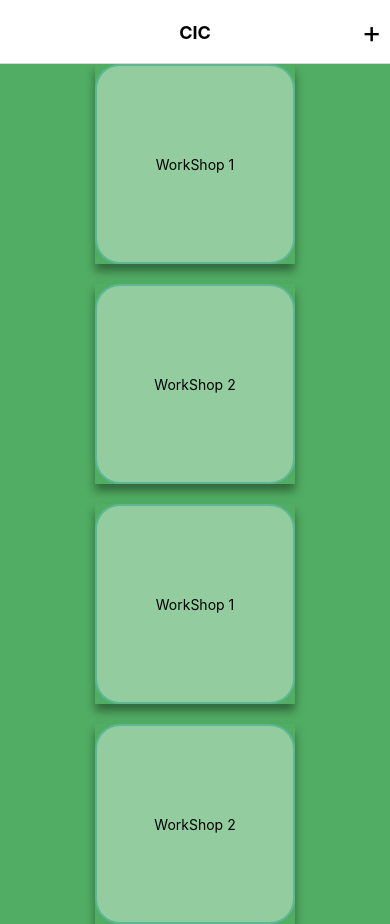
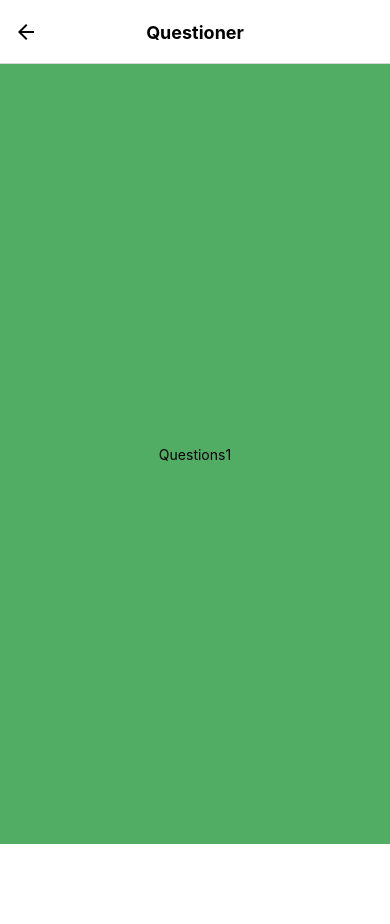
Before and after one commit to Selamkd/CIC-Hackathon-MadLab, a React Native app: screen /Dashboard in a window 390 px wide. Both pictures are taken after a click on the button "WorkShop 1". After the commit the page ends 844 px from the top, so only its background shows below. Built offline with nearby package versions, Linux system fonts and the light colour scheme.

Commit message:
connect dashbord->Icon->questioner app flow

```diff
--- a/components/DashboadIcon.js
+++ b/components/DashboadIcon.js
@@ -2,9 +2,10 @@ import { StatusBar } from 'expo-status-bar';
 import { StyleSheet, Image, Text, View, ActivityIndicator } from 'react-native';
 import { useState, useEffect } from 'react';
 import { TouchableOpacity } from 'react-native-gesture-handler';
-export default function DashboardIcon({title}) {
+export default function DashboardIcon({title, navigation, payload}) {
+
   return (
-        <TouchableOpacity style={styles.iconShadow}>
+        <TouchableOpacity style={styles.iconShadow} onPress={()=>navigation.navigate('Questioner',{payload})}>
     <View style={styles.container}>
 
       <Text>
@@ -17,7 +18,6 @@ export default function DashboardIcon({title}) {
 
 const styles = StyleSheet.create({
   container: {
-    // flex: 2,
     backgroundColor: '#FFFFFF60',
 
     alignItems: 'center',
@@ -28,9 +28,6 @@ const styles = StyleSheet.create({
     padding:10,
     width: 200,
     height: 200,
-
-
-
      },
      iconShadow:{
         shadowColor: "black",
--- a/screens/Dashboard.js
+++ b/screens/Dashboard.js
@@ -9,10 +9,10 @@ export default function Dashboard({navigation}) {
     <View style={styles.container}>
         <View style={ styles.iconList}>
 
-        <DashboardIcon style={styles.iconShadow}title={"WorkShop 1"}></DashboardIcon>
-      <DashboardIcon title={"WorkShop 2"}></DashboardIcon>
-      <DashboardIcon title={"WorkShop 1"}></DashboardIcon>
-      <DashboardIcon title={"WorkShop 2"}></DashboardIcon>
+
+      <DashboardIcon navigation={navigation} payload={"Questions1"} title={"WorkShop 1"}></DashboardIcon>
+      <DashboardIcon navigation={navigation} payload={"Questions2"} title={"WorkShop 2"}></DashboardIcon>
+
         </View>
     </View>
   );
--- a/screens/Questioner.js
+++ b/screens/Questioner.js
@@ -2,10 +2,12 @@ import { StatusBar } from 'expo-status-bar';
 import { StyleSheet, Image, Text, View, ActivityIndicator } from 'react-native';
 import { useState, useEffect } from 'react';
 
-export default function Questioner() {
+export default function Questioner(params) {
+    const payload = params.route.params.payload
+
   return (
     <View style={styles.container}>
-      <Text>Questioner</Text>
+      <Text>{payload}</Text>
     </View>
   );
 }
```
